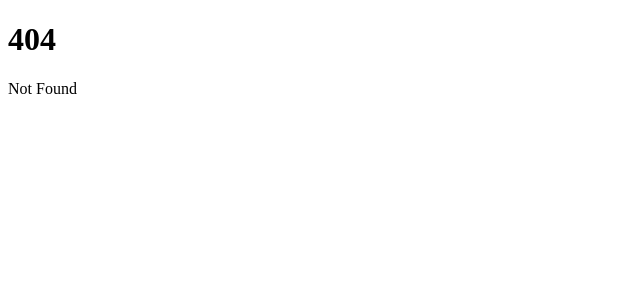
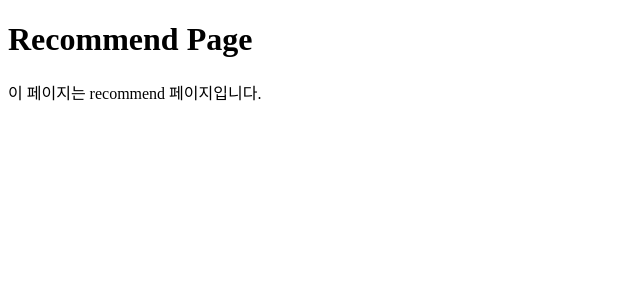
Before and after one commit to jeje9893/EasyDelivery, a SvelteKit app in the folder apps/web/: page /recommend in a window 1280 px wide. Before the commit this address had no page. Shown: the top 300 px of the page, without its empty margins (0-640 px from the left). Built offline with nearby package versions, Linux system fonts and the light colour scheme.

Commit message:
recommend 페이지

```diff
--- /dev/null
+++ b/apps/web/src/routes/recommend/+page.svelte
@@ -0,0 +1,6 @@
+<script>
+  let name = "Recommend Page";
+</script>
+
+<h1>{name}</h1>
+<p>이 페이지는 recommend 페이지입니다.</p>
```
